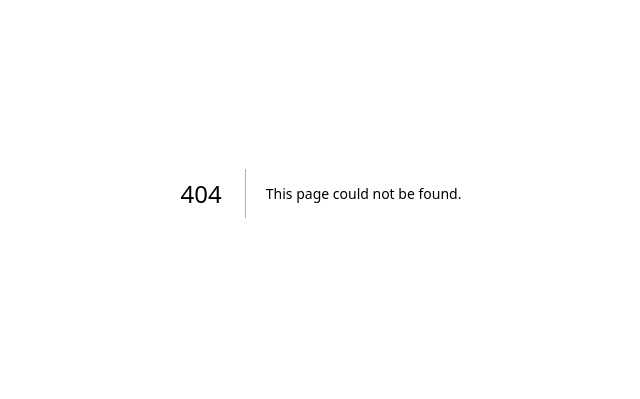
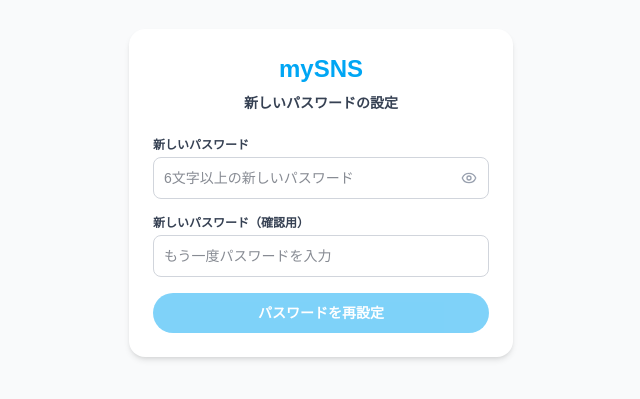
Before and after one commit to Ajumany/mySNS, a Next.js app: page /reset-password in a window 1280 px wide. Before the commit this address had no page. Shown: the part 207-606 px from the top of the page, without its empty margins (319-959 px from the left). Built offline with nearby package versions, Linux system fonts and the light colour scheme; no server answers.

Commit message:
fix : password change enabled

```diff
--- a/src/app/(auth)/login/page.tsx
+++ b/src/app/(auth)/login/page.tsx
@@ -2,18 +2,20 @@
 
 import { useState } from 'react';
 import { useRouter } from 'next/navigation';
-import { MailCheck } from 'lucide-react';
+import { MailCheck, ArrowLeft } from 'lucide-react';
 import { supabase } from '@/lib/supabase';
 
 export default function LoginPage() {
   const router = useRouter();
   const [isSignUp, setIsSignUp] = useState(false);
+  const [isForgotPassword, setIsForgotPassword] = useState(false);
   const [email, setEmail] = useState('');
   const [password, setPassword] = useState('');
   const [displayName, setDisplayName] = useState('');
   const [errorMsg, setErrorMsg] = useState('');
   const [loading, setLoading] = useState(false);
   const [isMailSent, setIsMailSent] = useState(false);
+  const [isResetMailSent, setIsResetMailSent] = useState(false);
 
   const handleSubmit = async (e: React.FormEvent) => {
     e.preventDefault();
@@ -21,7 +23,16 @@
     setLoading(true);
 
     try {
-      if (isSignUp) {
+      if (isForgotPassword) {
+        if (!email.trim()) {
+          throw new Error('メールアドレスを入力してください。');
+        }
+        const { error } = await supabase.auth.resetPasswordForEmail(email.trim(), {
+          redirectTo: `${window.location.origin}/auth/callback?next=/reset-password`,
+        });
+        if (error) throw error;
+        setIsResetMailSent(true);
+      } else if (isSignUp) {
         if (!displayName.trim()) {
           throw new Error('表示名を入力してください。');
         }
@@ -60,7 +71,7 @@
     }
   };
 
-  // メール送信完了時の表示画面
+  // サインアップ時のメール送信完了画面
   if (isMailSent) {
     return (
       <div className="flex min-h-screen items-center justify-center bg-gray-50 p-4">
@@ -75,6 +86,34 @@
           <button
             onClick={() => {
               setIsMailSent(false);
+              setIsSignUp(false);
+              setIsForgotPassword(false);
+            }}
+            className="mt-6 text-xs text-sky-600 hover:underline font-bold"
+          >
+            ログイン画面に戻る
+          </button>
+        </div>
+      </div>
+    );
+  }
+
+  // パスワード再設定メール送信完了画面
+  if (isResetMailSent) {
+    return (
+      <div className="flex min-h-screen items-center justify-center bg-gray-50 p-4">
+        <div className="w-full max-w-sm rounded-2xl bg-white p-6 text-center shadow-md">
+          <div className="mx-auto mb-4 flex h-12 w-12 items-center justify-center rounded-full bg-sky-100 text-sky-600">
+            <MailCheck className="h-6 w-6" />
+          </div>
+          <h2 className="text-lg font-bold text-gray-900">再設定メールを送信しました</h2>
+          <p className="mt-2 text-xs text-gray-500 leading-relaxed">
+            <strong className="text-gray-700">{email}</strong> 宛にパスワード再設定リンクを送信しました。メール内のリンクから新しいパスワードを設定してください。
+          </p>
+          <button
+            onClick={() => {
+              setIsResetMailSent(false);
+              setIsForgotPassword(false);
               setIsSignUp(false);
             }}
             className="mt-6 text-xs text-sky-600 hover:underline font-bold"
@@ -93,6 +132,27 @@
           mySNS
         </h1>
 
+        {isForgotPassword ? (
+          <div className="mb-6">
+            <button
+              type="button"
+              onClick={() => {
+                setIsForgotPassword(false);
+                setErrorMsg('');
+              }}
+              className="flex items-center gap-1 text-xs text-gray-500 hover:text-gray-800 font-bold mb-3"
+            >
+              <ArrowLeft className="h-3.5 w-3.5" />
+              ログインに戻る
+            </button>
+            <h2 className="text-base font-bold text-gray-900">
+              パスワードの再設定
+            </h2>
+            <p className="mt-1 text-xs text-gray-500">
+              ご登録のメールアドレス宛に再設定リンクをお送りします。
+            </p>
+          </div>
+        ) : (
           <div className="mb-6 flex border-b border-gray-200">
             <button
               type="button"
@@ -123,6 +183,7 @@
               新規登録
             </button>
           </div>
+        )}
 
         {errorMsg && (
           <div className="mb-4 rounded-lg bg-red-50 p-3 text-xs text-red-600">
@@ -131,7 +192,7 @@
         )}
 
         <form onSubmit={handleSubmit} className="space-y-4">
-          {isSignUp && (
+          {isSignUp && !isForgotPassword && (
             <div>
               <label className="block text-xs font-bold text-gray-700">
                 ユーザー名
@@ -162,10 +223,25 @@
             />
           </div>
 
+          {!isForgotPassword && (
             <div>
+              <div className="flex items-center justify-between">
                 <label className="block text-xs font-bold text-gray-700">
                   パスワード
                 </label>
+                {!isSignUp && (
+                  <button
+                    type="button"
+                    onClick={() => {
+                      setIsForgotPassword(true);
+                      setErrorMsg('');
+                    }}
+                    className="text-[11px] text-sky-600 hover:underline"
+                  >
+                    パスワードをお忘れですか？
+                  </button>
+                )}
+              </div>
               <input
                 type="password"
                 required
@@ -176,6 +252,7 @@
                 className="mt-1 w-full rounded-lg border border-gray-300 p-2.5 text-sm text-gray-900 bg-white outline-none focus:border-sky-500"
               />
             </div>
+          )}
 
           <button
             type="submit"
@@ -184,6 +261,8 @@
           >
             {loading
               ? '処理中...'
+              : isForgotPassword
+              ? '再設定メールを送信'
               : isSignUp
               ? 'アカウント作成'
               : 'ログイン'}
--- /dev/null
+++ b/src/app/(auth)/reset-password/page.tsx
@@ -0,0 +1,148 @@
+'use client';
+
+import { useState } from 'react';
+import { useRouter } from 'next/navigation';
+import { Lock, Eye, EyeOff, CheckCircle2 } from 'lucide-react';
+import { supabase } from '@/lib/supabase';
+
+const MAX_PASSWORD_LENGTH = 72;
+
+export default function ResetPasswordPage() {
+  const router = useRouter();
+  const [password, setPassword] = useState('');
+  const [confirmPassword, setConfirmPassword] = useState('');
+  const [showPassword, setShowPassword] = useState(false);
+  const [loading, setLoading] = useState(false);
+  const [errorMsg, setErrorMsg] = useState('');
+  const [success, setSuccess] = useState(false);
+
+  const handleReset = async (e: React.FormEvent) => {
+    e.preventDefault();
+    if (loading) return;
+
+    if (password.length < 6) {
+      setErrorMsg('パスワードは6文字以上で入力してください。');
+      return;
+    }
+
+    if (password.length > MAX_PASSWORD_LENGTH) {
+      setErrorMsg(`パスワードは${MAX_PASSWORD_LENGTH}文字以内で入力してください。`);
+      return;
+    }
+
+    if (password !== confirmPassword) {
+      setErrorMsg('パスワードが一致しません。');
+      return;
+    }
+
+    setLoading(true);
+    setErrorMsg('');
+
+    try {
+      const { error } = await supabase.auth.updateUser({
+        password,
+      });
+
+      if (error) throw error;
+
+      setSuccess(true);
+      setTimeout(() => {
+        window.location.href = '/';
+      }, 1500);
+    } catch (err: any) {
+      console.error('Password reset failed:', err);
+      setErrorMsg(err.message || 'パスワードの再設定に失敗しました。');
+    } finally {
+      setLoading(false);
+    }
+  };
+
+  return (
+    <div className="flex min-h-screen items-center justify-center bg-gray-50 p-4">
+      <div className="w-full max-w-sm rounded-2xl bg-white p-6 shadow-md">
+        <h1 className="mb-2 text-center text-2xl font-black text-sky-500">
+          mySNS
+        </h1>
+        <h2 className="mb-6 text-center text-sm font-bold text-gray-700">
+          新しいパスワードの設定
+        </h2>
+
+        {success ? (
+          <div className="text-center py-4 space-y-3">
+            <div className="mx-auto flex h-12 w-12 items-center justify-center rounded-full bg-green-100 text-green-600">
+              <CheckCircle2 className="h-6 w-6" />
+            </div>
+            <p className="text-sm font-bold text-gray-800">
+              パスワードを更新しました
+            </p>
+            <p className="text-xs text-gray-500">
+              ホーム画面へ自動で移動します...
+            </p>
+          </div>
+        ) : (
+          <>
+            {errorMsg && (
+              <div className="mb-4 rounded-lg bg-red-50 p-3 text-xs text-red-600">
+                {errorMsg}
+              </div>
+            )}
+
+            <form onSubmit={handleReset} className="space-y-4">
+              <div>
+                <label className="block text-xs font-bold text-gray-700">
+                  新しいパスワード
+                </label>
+                <div className="relative mt-1">
+                  <input
+                    type={showPassword ? 'text' : 'password'}
+                    required
+                    maxLength={MAX_PASSWORD_LENGTH}
+                    value={password}
+                    onChange={(e) => setPassword(e.target.value)}
+                    placeholder="6文字以上の新しいパスワード"
+                    className="w-full rounded-lg border border-gray-300 p-2.5 pr-10 text-sm text-gray-900 bg-white outline-none focus:border-sky-500"
+                  />
+                  <button
+                    type="button"
+                    onClick={() => setShowPassword(!showPassword)}
+                    className="absolute right-3 top-1/2 -translate-y-1/2 text-gray-400 hover:text-gray-600"
+                    aria-label={showPassword ? 'パスワードを隠す' : 'パスワードを表示'}
+                  >
+                    {showPassword ? (
+                      <EyeOff className="h-4 w-4" />
+                    ) : (
+                      <Eye className="h-4 w-4" />
+                    )}
+                  </button>
+                </div>
+              </div>
+
+              <div>
+                <label className="block text-xs font-bold text-gray-700">
+                  新しいパスワード（確認用）
+                </label>
+                <input
+                  type={showPassword ? 'text' : 'password'}
+                  required
+                  maxLength={MAX_PASSWORD_LENGTH}
+                  value={confirmPassword}
+                  onChange={(e) => setConfirmPassword(e.target.value)}
+                  placeholder="もう一度パスワードを入力"
+                  className="mt-1 w-full rounded-lg border border-gray-300 p-2.5 text-sm text-gray-900 bg-white outline-none focus:border-sky-500"
+                />
+              </div>
+
+              <button
+                type="submit"
+                disabled={loading || !password || !confirmPassword}
+                className="w-full rounded-full bg-sky-500 py-2.5 text-sm font-bold text-white transition hover:bg-sky-600 disabled:opacity-50"
+              >
+                {loading ? '更新中...' : 'パスワードを再設定'}
+              </button>
+            </form>
+          </>
+        )}
+      </div>
+    </div>
+  );
+}
--- a/src/proxy.ts
+++ b/src/proxy.ts
@@ -35,13 +35,17 @@
     data: { user },
   } = await supabase.auth.getUser();
 
-  const isAuthPage = request.nextUrl.pathname.startsWith('/login');
+  const isLoginPage = request.nextUrl.pathname.startsWith('/login');
+  const isResetPasswordPage = request.nextUrl.pathname.startsWith('/reset-password');
+  const isAuthCallback = request.nextUrl.pathname.startsWith('/auth');
 
-  if (!user && !isAuthPage) {
+  // 未ログインユーザーの制御
+  if (!user && !isLoginPage && !isAuthCallback) {
     return NextResponse.redirect(new URL('/login', request.url));
   }
 
-  if (user && isAuthPage) {
+  // ログイン済みユーザーがログインページを開いた場合はホームへ（パスワード再設定画面は許可）
+  if (user && isLoginPage) {
     return NextResponse.redirect(new URL('/', request.url));
   }
 
```
Lines whose indentation alone changed are shown as unchanged.
